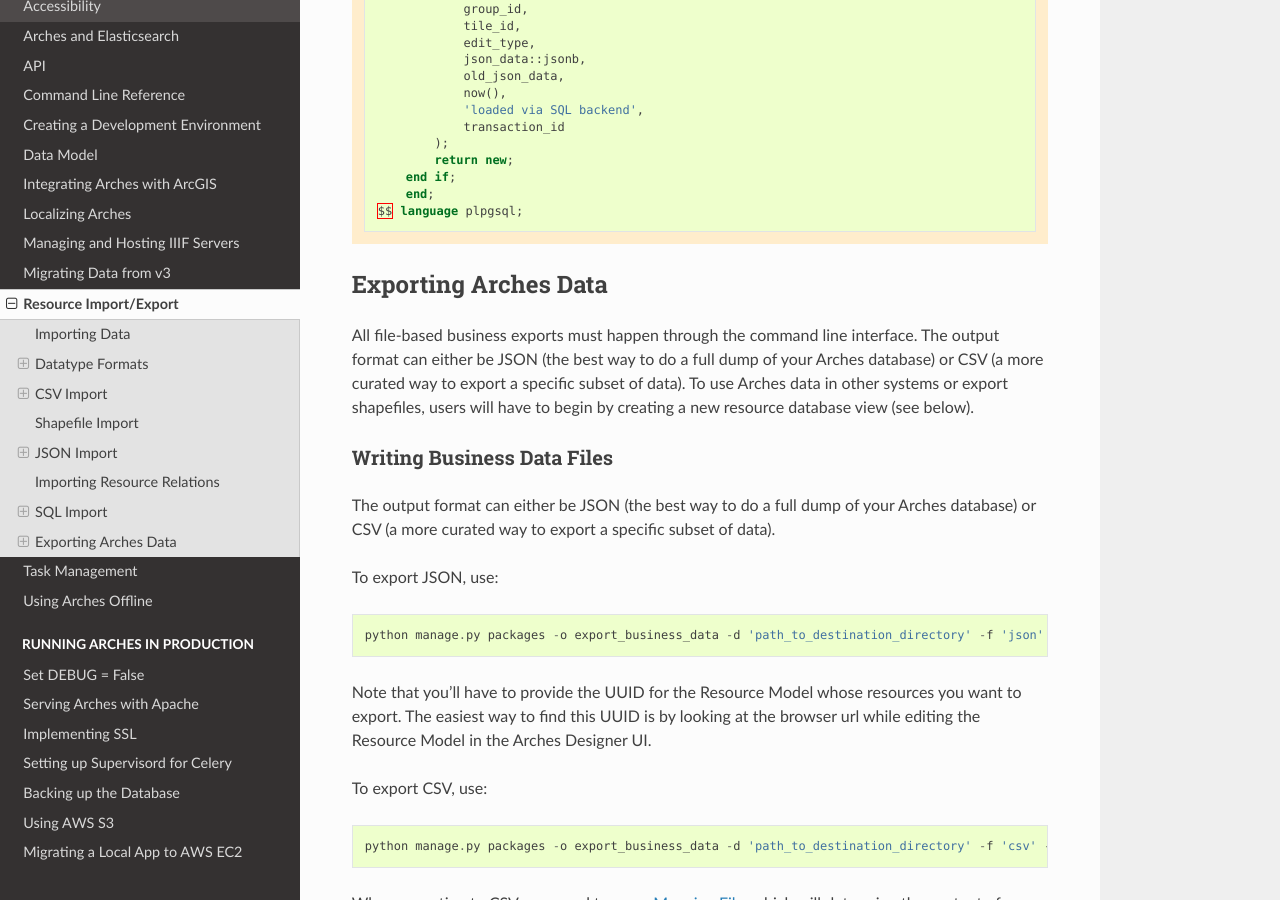
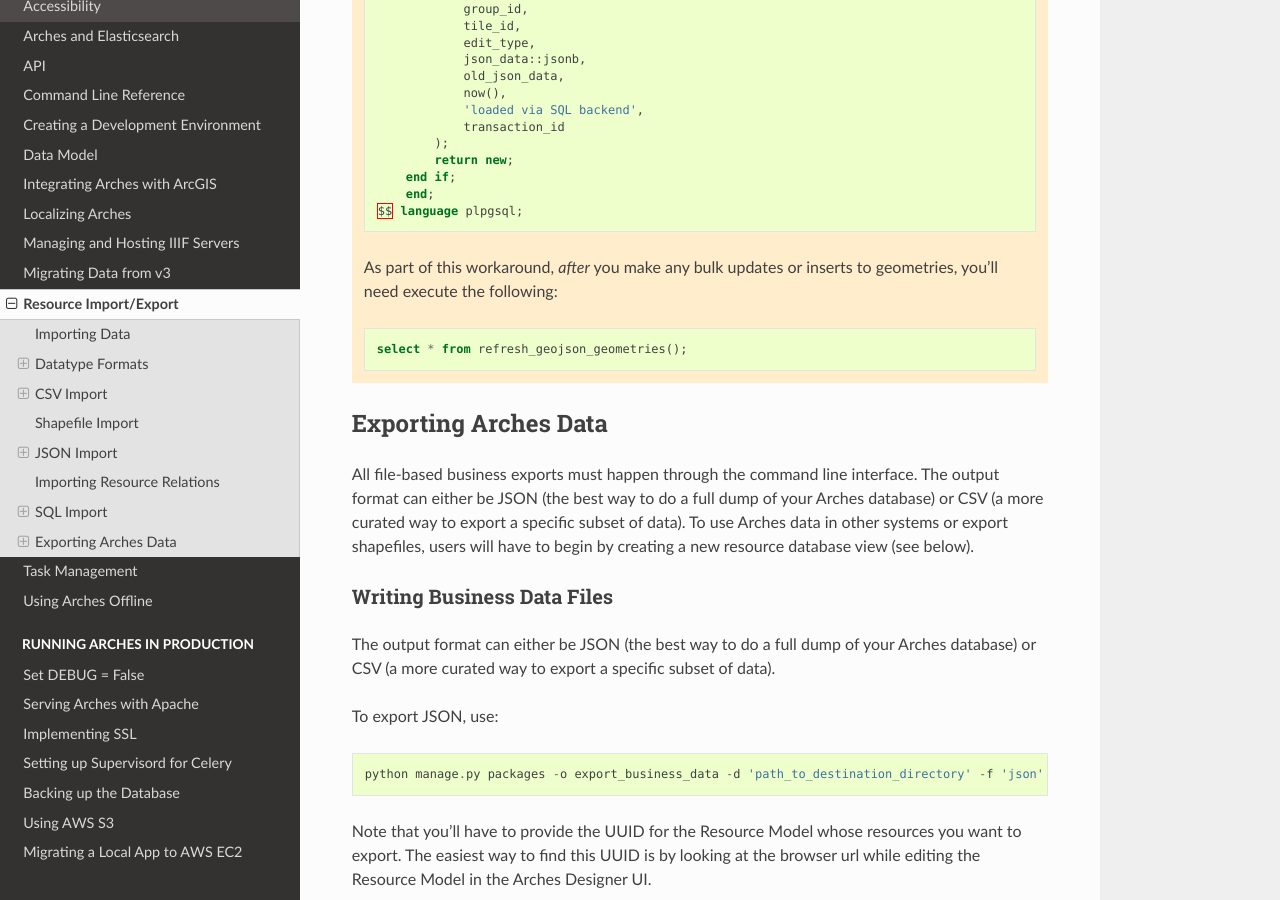
Before and after one commit to archesproject/arches-docs, a Sphinx documentation site: the page built from docs/import-export.txt, in a window 1280 px wide and 900 px high, scrolled down 23119 px. Built offline with Sphinx 7.4.7 and the Read the Docs theme 2.0.0, drawn with Linux system fonts in a browser that asks for light colours.

Commit message:
Added geometry related SQL statement in response to PR review

```diff
--- a/docs/import-export.txt
+++ b/docs/import-export.txt
@@ -969,7 +969,11 @@
             end;
         $$ language plpgsql;
 
+    As part of this workaround, *after* you make any bulk updates or inserts to geometries, you'll need execute the following:
 
+    .. code-block:: sql
+
+        select * from refresh_geojson_geometries();
 
 
 
```
